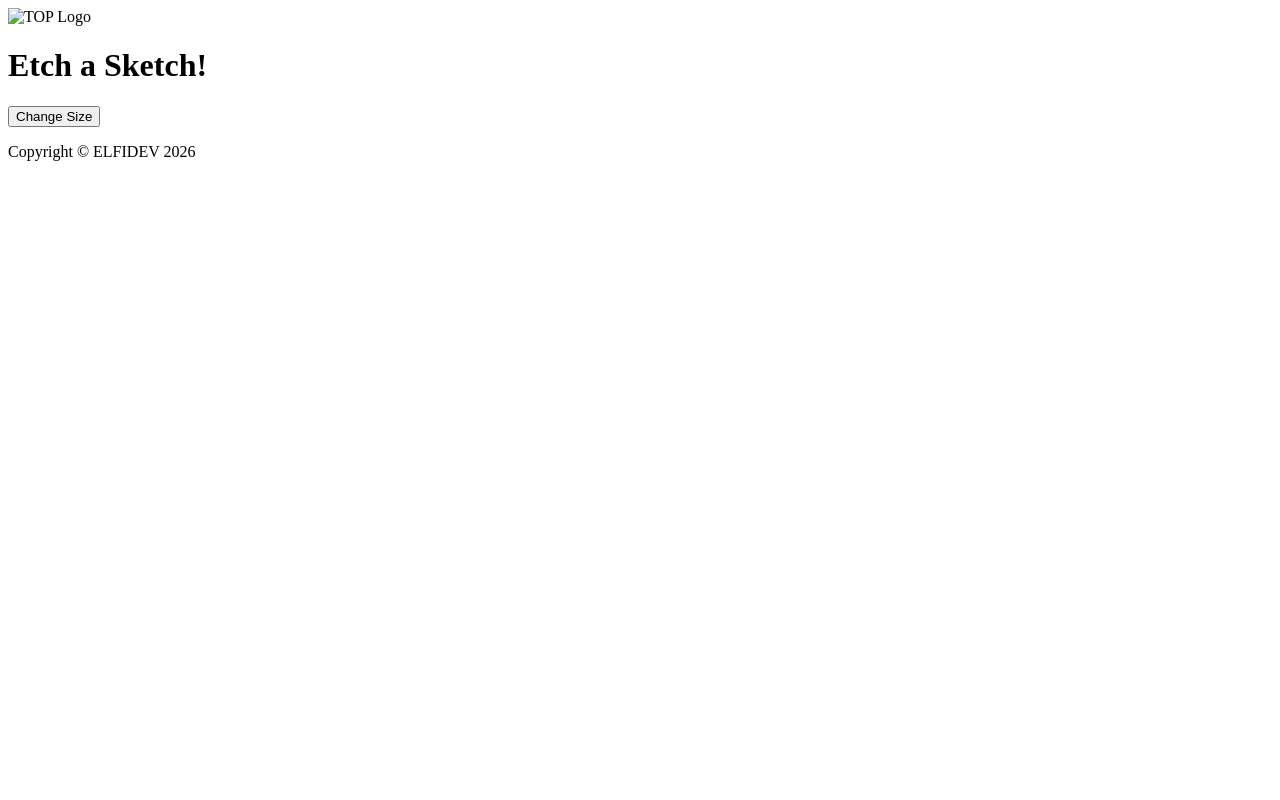
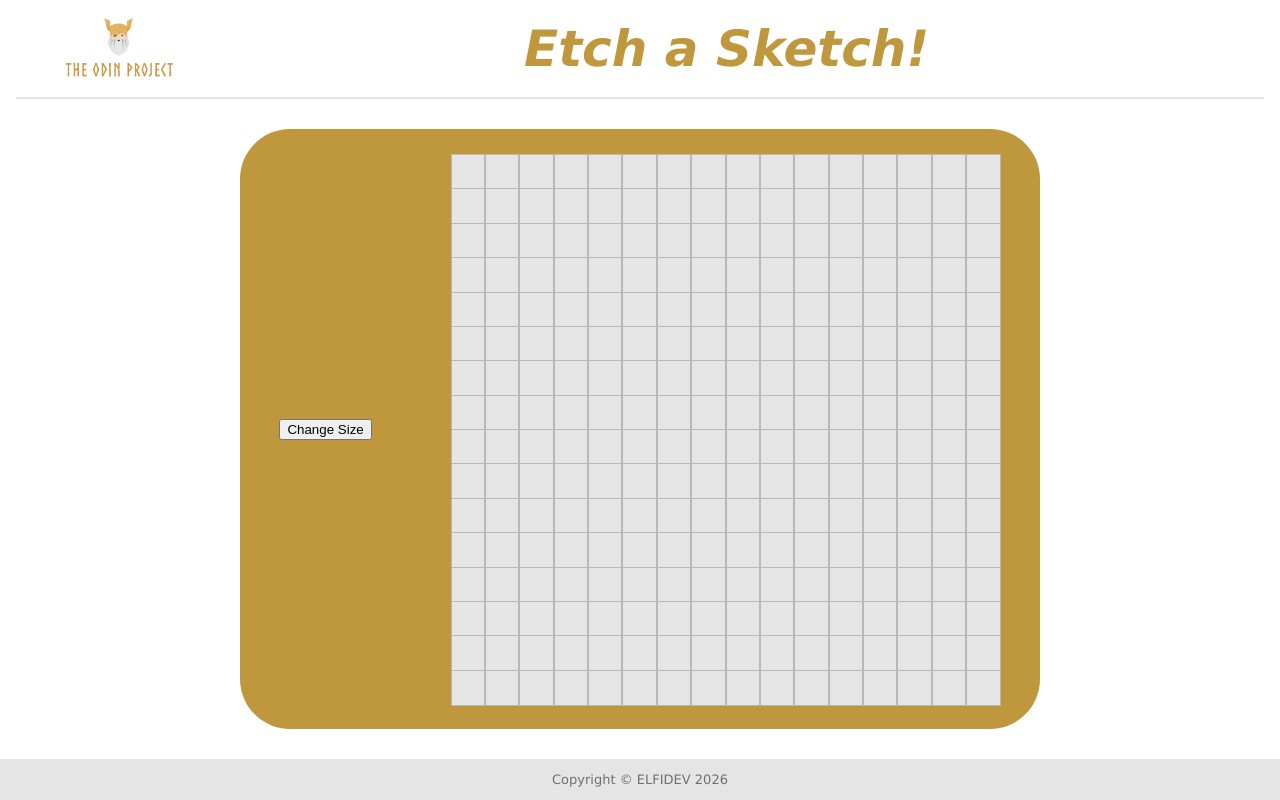
Before and after one commit to elfidev-oficial/etch-a-sketch-op, a plain HTML site: page index.html in a window 1280 px wide. Drawn offline with Linux system fonts and the light colour scheme; the site is published under a folder, as on GitHub Pages, so addresses that start at the root find nothing.

Commit message:
(fix) Change the files link routes to be recognizable for the webpage

```diff
--- a/index.html
+++ b/index.html
@@ -4,12 +4,12 @@
     <meta charset="UTF-8">
     <meta http-equiv="X-UA-Compatible" content="ie=edge">
     <meta name="viewport" content="width=device-width, initial-scale=1.0">
-    <link rel="stylesheet" href="/styles/styles.css">
+    <link rel="stylesheet" href="styles/styles.css">
     <title>My Amazing Etch-a-Sketch!</title>
 </head>
 <body>
     <div class="header">
-        <img src="/img/logo.png" alt="TOP Logo">
+        <img src="img/logo.png" alt="TOP Logo">
         <h1>Etch a Sketch!</h1>
     </div>
     <div class="content">
@@ -23,6 +23,6 @@
     <div class="footer">
         <p>Copyright &copy; ELFIDEV 2026</p>
     </div>
-    <script src="/js/main.js"></script>
+    <script src="js/main.js"></script>
 </body>
 </html>
```
